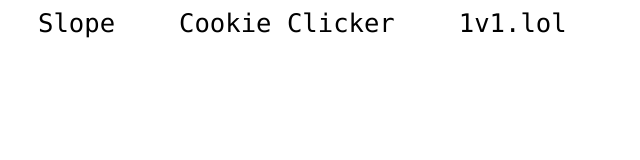
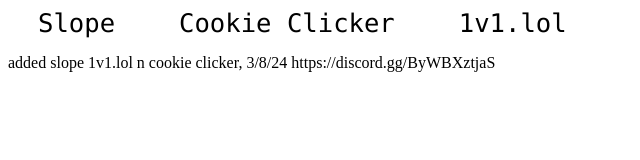
Before and after one commit to maddd355/marss, a plain HTML site: page index.html in a window 1280 px wide. Shown: the whole page, without its empty margins (0-640 px from the left). Drawn offline with Linux system fonts and the light colour scheme.

Commit message:
Update index.html

```diff
--- a/index.html
+++ b/index.html
@@ -12,4 +12,9 @@
         <a href="Slope-Game-main/Slope-Game-main/index.html">Slope</a>
         <a href="Cookie-Clicker-Source-Code-master/Cookie-Clicker-Source-Code-master/index.html">Cookie Clicker</a>
         <a href="1v1-lol-master/1v1-lol-master/index.html">1v1.lol</a>
+
+        <p>
+                added slope 1v1.lol n cookie clicker, 3/8/24
+                https://discord.gg/ByWBXztjaS
+        </p>
 </html>
```
